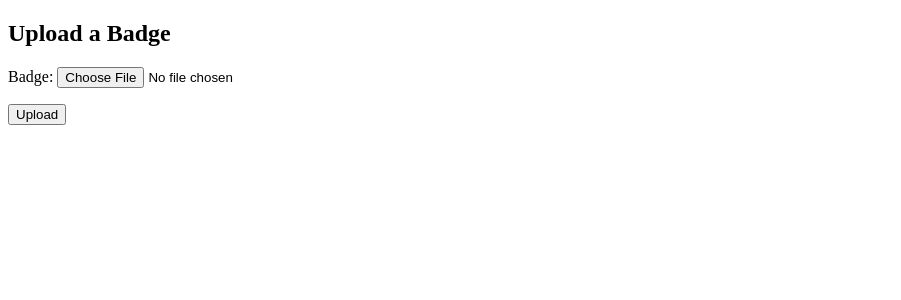
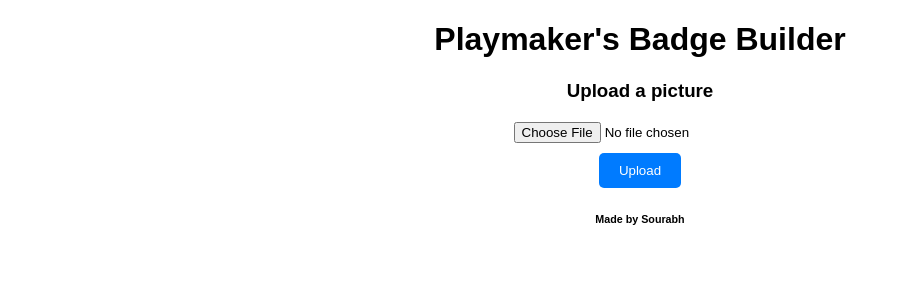
Before and after one commit to sourabhligade/badge_project, a Django app: page / in a window 1280 px wide. Shown: the top 300 px of the page, without its empty margins (0-901 px from the left). Run offline with Django 4.2, Linux system fonts and the light colour scheme.

Commit message:
Removed Background and added happy colors

```diff
--- a/badge_project/urls.py
+++ b/badge_project/urls.py
@@ -1,9 +1,9 @@
 from django.contrib import admin
 from django.urls import path, include
-from badges.views import upload_badge  # Import the view function
+from badges.views import upload_badge
 
 urlpatterns = [
     path('admin/', admin.site.urls),
-    path('', upload_badge, name='home'),  # Add URL pattern for the root path
-    path('upload/', upload_badge, name='upload_badge'),  # URL pattern for upload
+    path('', upload_badge, name='home'),
+    path('upload/', upload_badge, name='upload_badge'),
 ]
--- a/badges/requirements.txt
+++ b/badges/requirements.txt
@@ -1,3 +1,4 @@
 Django==5.0.4
 opencv-python-headless==4.9.0.80
 pillow==10.3.0
+rembg==2.0.56
--- a/badges/templates/badges/upload.html
+++ b/badges/templates/badges/upload.html
@@ -1,18 +1,65 @@
-{% load static %}
 <!DOCTYPE html>
 <html>
 <head>
-    <title>Upload Badge</title>
+    <title>Badge maker</title>
+    <style>
+        body {
+            font-family: Arial, sans-serif;
+            text-align: center;
+        }
+        h2 {
+            color: #333;
+        }
+        form {
+            margin-top: 20px;
+        }
+        input[type="file"] {
+            margin-bottom: 10px;
+        }
+        input[type="submit"] {
+            background-color: #007bff;
+            color: #fff;
+            border: none;
+            padding: 10px 20px;
+            cursor: pointer;
+            border-radius: 5px;
+        }
+        input[type="submit"]:hover {
+            background-color: #0056b3;
+        }
+        .uploaded-image {
+            max-width: 300px;
+            display: none;
+            margin: 0 auto;
+            margin-top: 20px;
+        }
+    </style>
+    <script>
+        function previewImage(event) {
+            var input = event.target;
+            var reader = new FileReader();
+            reader.onload = function(){
+                var img = document.getElementById('uploadedImage');
+                img.src = reader.result;
+                img.style.display = 'block';
+            }
+            reader.readAsDataURL(input.files[0]);
+        }
+    </script>
 </head>
 <body>
-    <h2>Upload a Badge</h2>
+    <h1>Playmaker's Badge Builder</h1>
+    <h3>Upload a picture</h3>
     {% if error_message %}
         <p>{{ error_message }}</p>
     {% endif %}
     <form method="post" enctype="multipart/form-data">
         {% csrf_token %}
-        {{ form.as_p }}
+        <input type="file" name="badge" accept="image/*" onchange="previewImage(event)">
+        <br>
         <input type="submit" value="Upload">
     </form>
+    <img id="uploadedImage" class="uploaded-image" alt="Uploaded Badge">
+    <h6>Made by Sourabh</h6>
 </body>
 </html>
--- a/badges/utils.py
+++ b/badges/utils.py
@@ -1,17 +1,43 @@
 from PIL import Image, ImageDraw
-import numpy as np
+import random
+import rembg
+import io
+
+HAPPY_COLORS = [
+    ['#DF7FD7', '#DF7FD7', '#591854'],
+    ['#E3CAC8', '#DF8A82', '#5E3A37'],
+    ['#E6845E', '#E05118', '#61230B'],
+    ['#E0B050', '#E6CB97', '#614C23'],
+    ['#9878AD', '#492661', '#C59BE0'],
+    ['#787BAD', '#141961', '#9B9FE0'],
+    ['#78A2AD', '#104F61', '#9BD1E0'],
+    ['#78AD8A', '#0A6129', '#9BE0B3'],
+    ['#AD8621', '#6B5621', '#E0AD2B'],
+]
+
+def select_random_color():
+    return random.choice(HAPPY_COLORS)
 
 def make_badge(image):
     '''
-    This fuction resizes the uploaded image into size 512 X 512
-    crops the image and adds circular mask and
-    adds nontransparent pixels inside the circle and finally stores the output image to disk
+    This function resizes the uploaded image into size 512 X 512,
+    fills the background inside the circle with a random color,
+    crops the image, adds a circular mask,
+    adds non-transparent pixels inside the circle,
+    and finally stores the output image to disk.
     '''
     img = image.resize((512, 512))
 
-    width, height = img.size
+    selected_colors = select_random_color()
+    background_color = selected_colors[0]
+
+    background = Image.new('RGB', img.size, color=background_color)
+
+    background.paste(img, (0, 0), img)
+
+    width, height = background.size
     x = (width - height) // 2
-    img_cropped = img.crop((x, 0, x + height, height))
+    img_cropped = background.crop((x, 0, x + height, height))
 
     mask = Image.new('L', img_cropped.size, 0)
     mask_draw = ImageDraw.Draw(mask)
@@ -24,3 +50,9 @@ def make_badge(image):
     img_cropped.save(output_path, format="PNG")
 
     return img_cropped, True
+
+
+def remove_background_with_rembg(image_bytes):
+    output_image_bytes = rembg.remove(image_bytes)
+    output_image = Image.open(io.BytesIO(output_image_bytes))
+    return output_image
--- a/badges/views.py
+++ b/badges/views.py
@@ -1,7 +1,8 @@
 from django.shortcuts import render
 from .forms import BadgeUploadForm
-from .utils import make_badge
+from .utils import make_badge, remove_background_with_rembg
 from PIL import Image
+import io
 
 def upload_badge(request):
     if request.method == 'POST':
@@ -9,15 +10,21 @@ def upload_badge(request):
         if form.is_valid():
             badge = request.FILES['badge']
             uploaded_image = Image.open(badge)
-            width_before, height_before = uploaded_image.size
-            resized_img, validation_result = make_badge(uploaded_image)
+
+            with io.BytesIO() as output_bytes:
+                uploaded_image.save(output_bytes, format='PNG')
+                image_bytes = output_bytes.getvalue()
+
+            processed_image = remove_background_with_rembg(image_bytes)
+
+            resized_img, validation_result = make_badge(processed_image)
 
             if validation_result:
                 width_after, height_after = resized_img.size
 
                 return render(request, 'badges/success.html', {
-                    'width_before': width_before,
-                    'height_before': height_before,
+                    'width_before': uploaded_image.width,
+                    'height_before': uploaded_image.height,
                     'width_after': width_after,
                     'height_after': height_after
                 })
```
Also changed, not shown: badge_project/settings.py (+2 -18 lines), badges/templates/badges/success.html (+28 -5 lines), badges/static/resized_badge.png, 1 other file.
